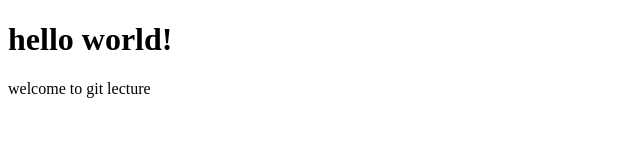
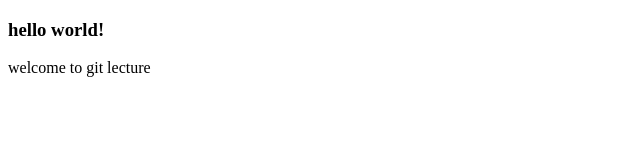
Before and after one commit to workin-cyber/HIT-4-1-22, a plain HTML site: page index.html in a window 1280 px wide. Shown: the whole page, without its empty margins (0-640 px from the left). Drawn offline with Linux system fonts and the light colour scheme.

Commit message:
change h tag (from c branch)

```diff
--- a/index.html
+++ b/index.html
@@ -7,7 +7,7 @@
     <title>Hello</title>
 </head>
 <body>
-    <h1>hello world!</h1>
+    <h3>hello world!</h3>
     <p>welcome to git lecture</p>
 </body>
 </html>
```
